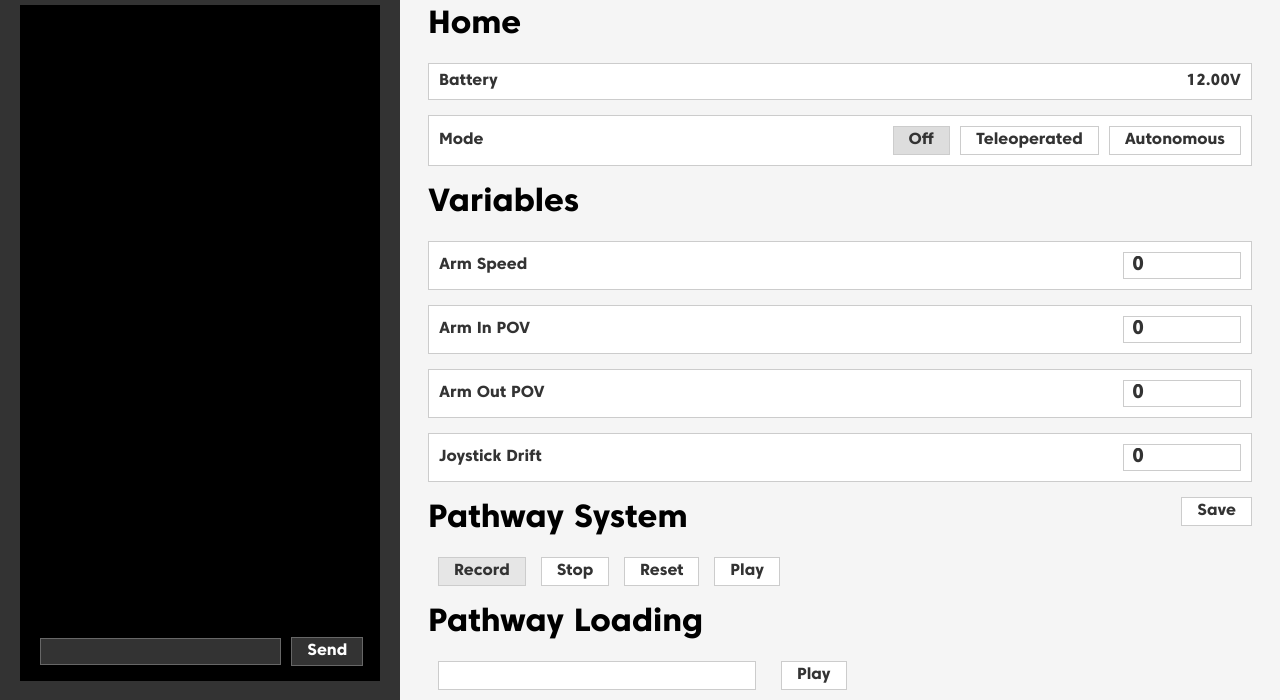
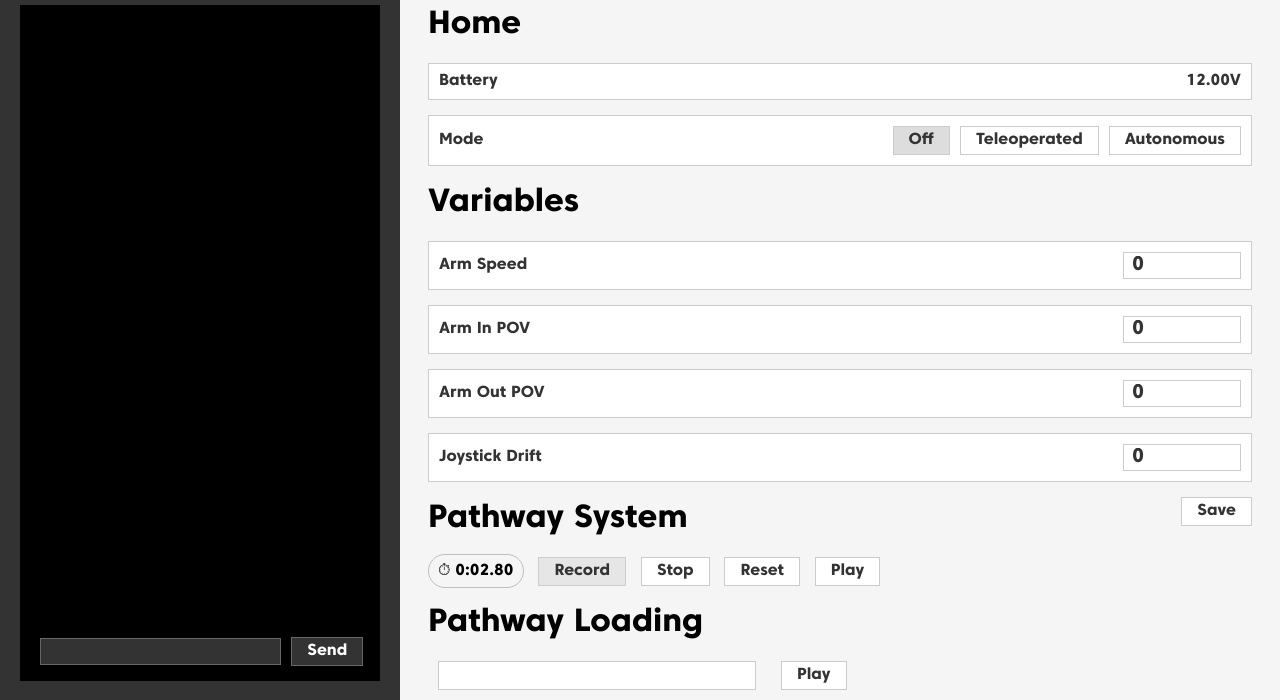
Before and after one commit to TigerBotsCSP/NCP, a website: page main.html in a window 1280 px wide. Both pictures are taken after a click on the button "Record". Shown: the part 100-800 px from the top of the page. Drawn offline with Linux system fonts and the light colour scheme.

Commit message:
APS Clock + Pathway Loading

```diff
--- a/main.html
+++ b/main.html
@@ -256,16 +256,19 @@
         </div>
         <div id="aps">
             <h1>Pathway System</h1>
+            <span id="apstime" style="padding: 9px; border: 1px solid #bebebe; border-radius: 20px;">⏱ 0:00.00</span>
             <button id="record" class="mode-button" onclick="ncp.aps(this.id);">Record</button>
-            <button id="stop" class="mode-button" style="background-color: rgb(230,230,230);" onclick="ncp.aps(this.id);">Stop</button>
+            <button id="stop" class="mode-button" style="background-color: rgb(230,230,230);"
+                onclick="ncp.aps(this.id);">Stop</button>
             <button id="reset" class="mode-button" onclick="ncp.aps(this.id);">Reset</button>
             <button id="play" class="mode-button" onclick="ncp.aps(this.id);">Play</button>
         </div>
         <div id="aps">
             <h1>Pathway Loading</h1>
             <div class="pathways">
-                <input id="joydrift" style="width: 300px;" oninput="ncp.edit_var('Joystick Drift', this.value)" />
-            <button class="mode-button" style="float: right;" onclick="ncp.publish();">Play</button>
+                <input id="pathfile" style="width: 300px;" oninput="ncp['Pathway Loading'] = this.value" />
+                <button class="mode-button" style="float: right;"
+                    onclick="ncp.publish();ncp['Pathway Loading']='';">Play</button>
             </div>
         </div>
         <div id="aps">
@@ -290,7 +293,8 @@
                 "Arm Out POV": undefined,
                 "Joystick Drift": undefined
             },
-            "Pathway System": "stop"
+            "Pathway System": "stop",
+            "Pathway Loading": ""
         };
 
         ncp.toggle_mode = function (mode) {
@@ -304,10 +308,28 @@
             ncp.Variables[name] = Number(value);
         }
 
-        ncp.aps = function(mode) {
+        window.apsTimer;
+        window.apsClock = 0;
+        ncp.aps = function (mode) {
+            var isNewMode = (ncp["Pathway System"] == mode) ? true : false;
+
             document.querySelector(`#${ncp["Pathway System"]}`).style["background-color"] = null;
             ncp["Pathway System"] = mode;
             document.querySelector(`#${ncp["Pathway System"]}`).style["background-color"] = "rgb(230,230,230)";
+
+            if (true) {
+                clearInterval(window.apsTimer);
+                if (mode == "reset") {
+                    document.querySelector("#apstime").innerHTML = "⏱ 0:00.00";
+                } else if (mode == "play" || mode == 'record') {
+                    mode == "play" && (apsClock = 0);
+                    apsTimer = setInterval(() => {
+                        apsClock += 10;
+                        document.querySelector("#apstime").innerHTML = "⏱ " + new Date(apsClock).toISOString().slice(15, -2);
+                    }, 10)
+                };
+            }
+
             ncp.publish();
         }
 
```
